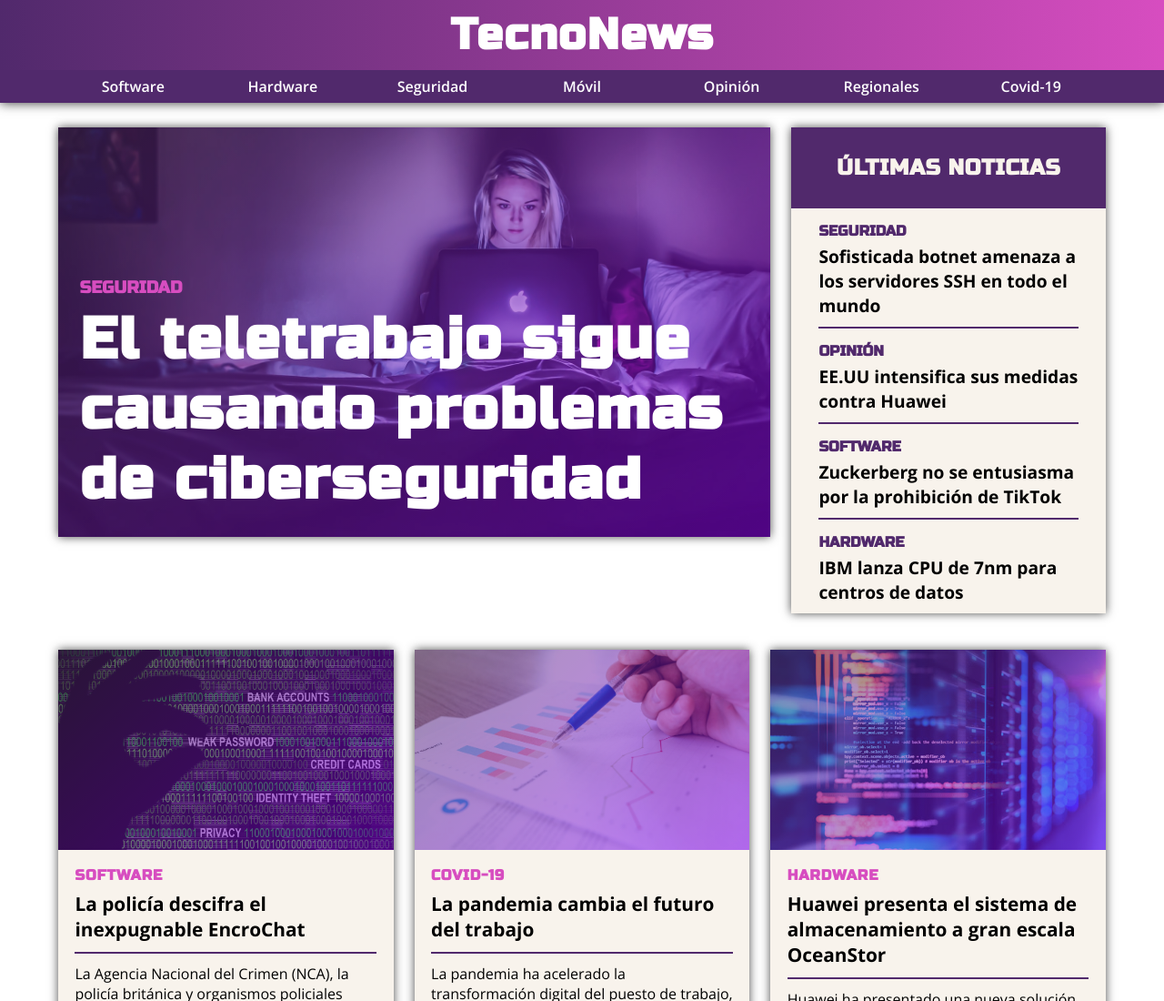
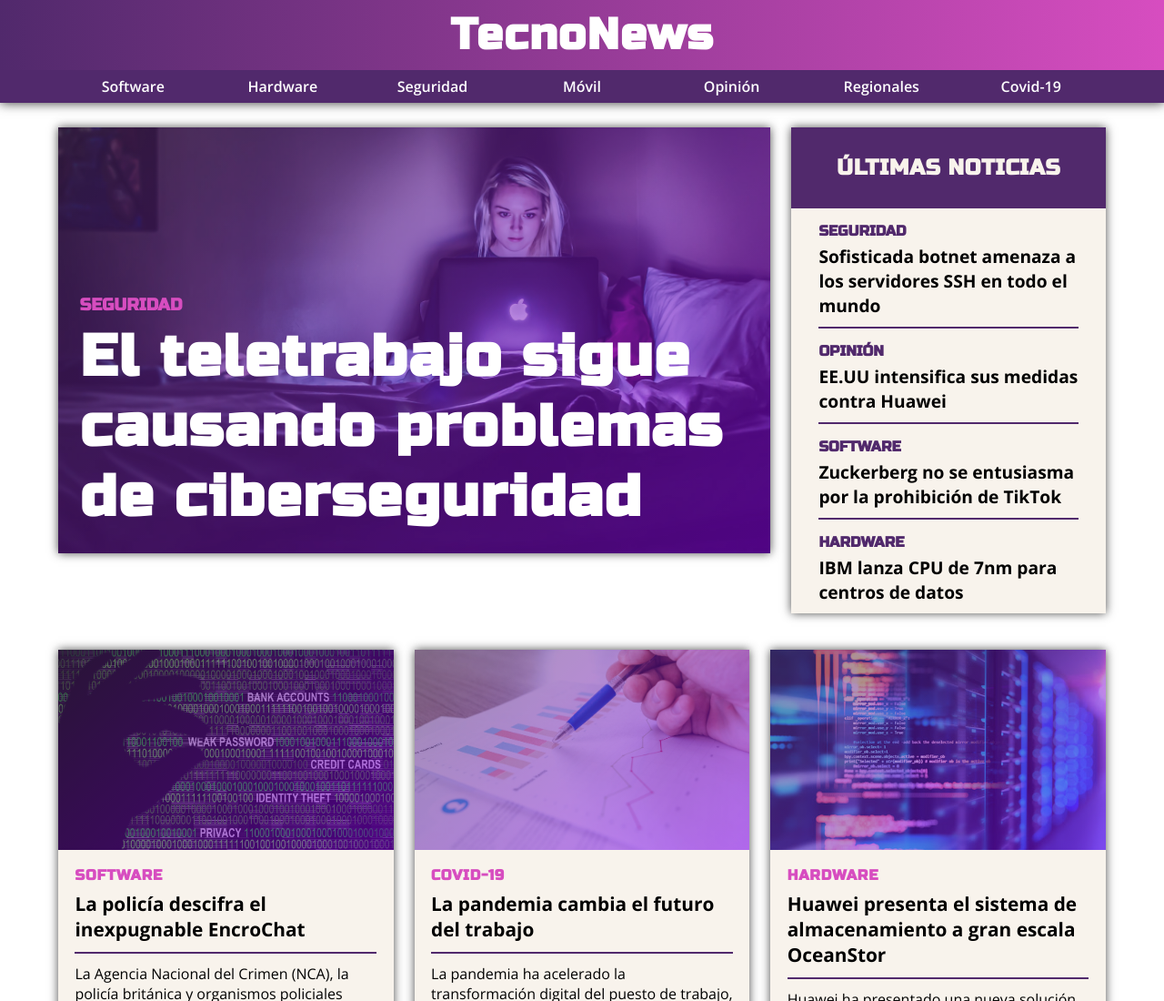
Before and after one commit to ceciliadepaula/tecnonews, a plain HTML site: page index.html in a window 1280 px wide. Shown: the top 1100 px of the page at 91% size. Drawn offline with nearby package versions, Linux system fonts and the light colour scheme.

Commit message:
Cambios .noticiasimportantes

```diff
--- a/_main900px.scss
+++ b/_main900px.scss
@@ -4,20 +4,16 @@
             display: flex;
             flex-direction: row;
             width: 90%;
-                                        max-height: 100%;
-                                        position: relative;
+            height: 100%;
             .articuloppal{
                 width: 68%;
-                max-height: 100%;
-
-
+                height: 100%;
                 margin: 0px 2% 0px 0px;
-
             }
             aside{
                 width: 30%;
+                margin: 0px;
                 height: 100%;
-                margin: 0px;
             }
         }
     .noticiasjerarquia2{
@@ -67,7 +63,6 @@
             li{
                 .titular{
                     margin: 0px 0px 10px 0px;
-
                 }
             }
         }
```
Also changed, not shown: index.html (+1 -2 lines), style.css, 1 other file.
